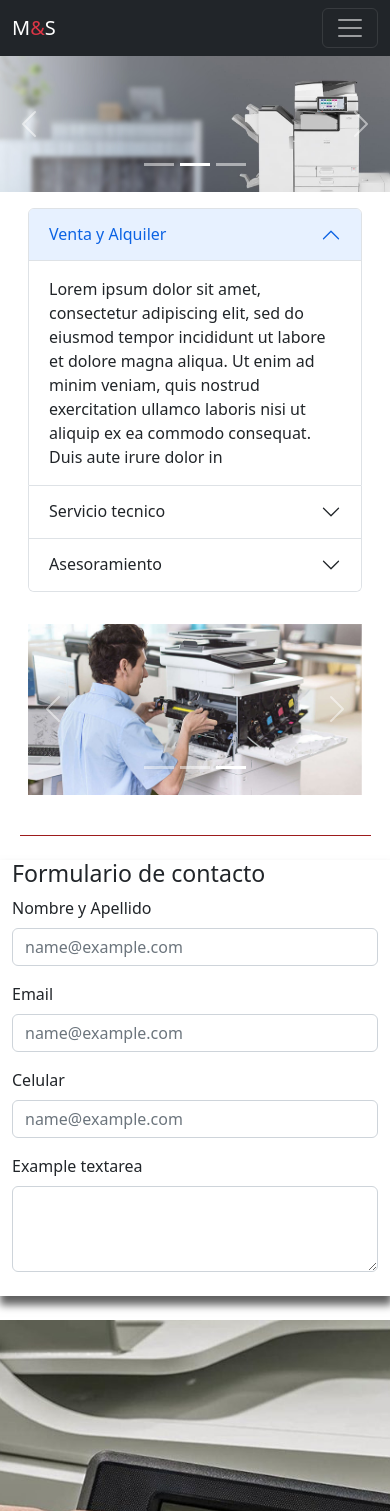
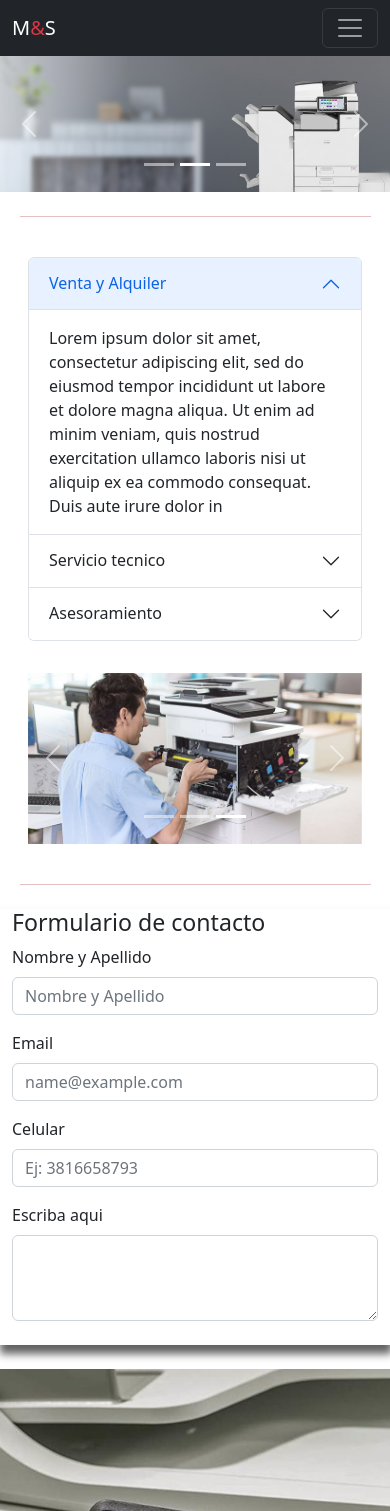
Before and after one commit to David-fStack/MYS-WEB, a React (Create React App) app: page / in a window 390 px wide. Shown: the top 1511 px of the page. Built offline with nearby package versions, Linux system fonts and the light colour scheme.

Commit message:
se realizan modificaciones en formulario

```diff
--- a/src/App.js
+++ b/src/App.js
@@ -22,6 +22,7 @@ function App() {
     <div className="App">
       <CollapsibleExample />
       <CarouselFadeExample />
+      <Separator />
 
       <div className='container-fluid'>
         <div className='row'>
--- a/src/Components/Contact/Contact.js
+++ b/src/Components/Contact/Contact.js
@@ -3,14 +3,14 @@ import './Contact.css'
 
 function TextControlsExample() {
     return (
-        <div className='m-auto container form_style'>
+        <div className='m-auto container form_style' id='contactForm'>
 
                 <h3>Formulario de contacto</h3>
 
             <Form>
                 <Form.Group className="mb-3" controlId="exampleForm.ControlInput1">
                     <Form.Label>Nombre y Apellido</Form.Label>
-                    <Form.Control type="text" placeholder="name@example.com" />
+                    <Form.Control type="text" placeholder="Nombre y Apellido" />
                 </Form.Group>
 
                 <Form.Group className="mb-3" controlId="exampleForm.ControlInput1">
@@ -20,11 +20,11 @@ function TextControlsExample() {
 
                 <Form.Group className="mb-3" controlId="exampleForm.ControlInput1">
                     <Form.Label>Celular</Form.Label>
-                    <Form.Control type="number" placeholder="name@example.com" />
+                    <Form.Control type="number" placeholder="Ej: 3816658793" />
                 </Form.Group>
 
                 <Form.Group className="pb-4" controlId="exampleForm.ControlTextarea1">
-                    <Form.Label>Example textarea</Form.Label>
+                    <Form.Label>Escriba aqui</Form.Label>
                     <Form.Control as="textarea" rows={3} />
                 </Form.Group>
 
--- a/src/Components/Footer/Footer.js
+++ b/src/Components/Footer/Footer.js
@@ -8,7 +8,7 @@ const Footer = () => {
                 <div className="container">
                     <div className="row">
 
-                        <div className="col-sm-12 col-md-7 text_style">
+                        <div className="col-sm-12 col-md-7 text_style" id='abautUs'>
                             <h6>Sobre Nosotros</h6>
                             <p className="text-justify">Scanfcode.com <i>CODE WANTS TO BE SIMPLE </i> is an initiative to help the
                                 upcoming programmers with the code. Scanfcode focuses on providing the most efficient code or
--- a/src/Components/InfoVyS/InfoVyS.js
+++ b/src/Components/InfoVyS/InfoVyS.js
@@ -2,7 +2,7 @@ import Accordion from 'react-bootstrap/Accordion';
 
 function BasicExample() {
   return (
-    <Accordion className='m-3' defaultActiveKey="0">
+    <Accordion className='m-3' defaultActiveKey="0" id='infoVyS'>
       <Accordion.Item eventKey="0">
         <Accordion.Header>Venta y Alquiler</Accordion.Header>
         <Accordion.Body>
--- a/src/Components/Navbar/Navbar.js
+++ b/src/Components/Navbar/Navbar.js
@@ -7,20 +7,20 @@ function CollapsibleExample() {
   return (
     <Navbar collapseOnSelect expand="lg" bg="dark" variant="dark">
       <Container>
-        <Navbar.Brand href="#home">M<span className='text-danger'>&</span>S</Navbar.Brand>
+        <Navbar.Brand href="index.html">M<span className='text-danger'>&</span>S</Navbar.Brand>
         <Navbar.Toggle aria-controls="responsive-navbar-nav" />
         <Navbar.Collapse id="responsive-navbar-nav">
           <Nav className="me-auto">
             <Nav.Link href="#features"></Nav.Link>
-            <Nav.Link href="#pricing">Contacto</Nav.Link>
+            <Nav.Link href="#contactForm">Contacto</Nav.Link>
             <NavDropdown title="Servicios" id="collasible-nav-dropdown">
-              <NavDropdown.Item href="#action/3.1">Ventas y Alquileres</NavDropdown.Item>
+              <NavDropdown.Item href="#infoVyS">Ventas y Alquileres</NavDropdown.Item>
               <NavDropdown.Item href="#action/3.2">
                 Insumos
               </NavDropdown.Item>
               <NavDropdown.Item href="#action/3.3">Asesoria</NavDropdown.Item>
               <NavDropdown.Divider />
-              <NavDropdown.Item href="#action/3.4">
+              <NavDropdown.Item href="#abautUs">
                 Sobre Nosotros
               </NavDropdown.Item>
             </NavDropdown>
--- a/src/Components/Separator/Separator.css
+++ b/src/Components/Separator/Separator.css
@@ -1,6 +1,7 @@
 .separator_style{
-    background-color: rgb(199, 25, 25);
+    background-color: rgb(215, 58, 58);
     height: 1px;
     width: 90%;
     margin: 1.5rem auto;
+    opacity: 0.3;
 }
```
